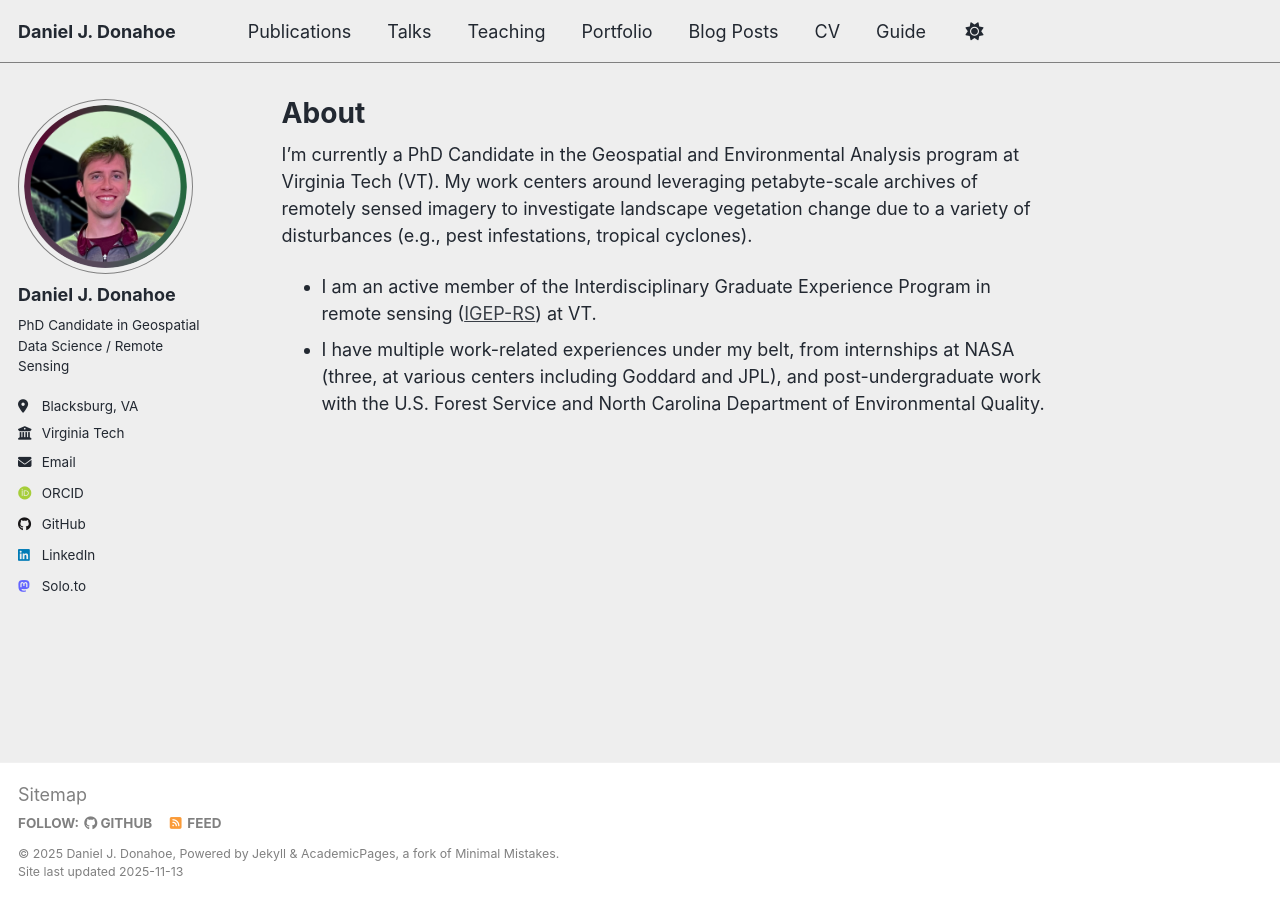
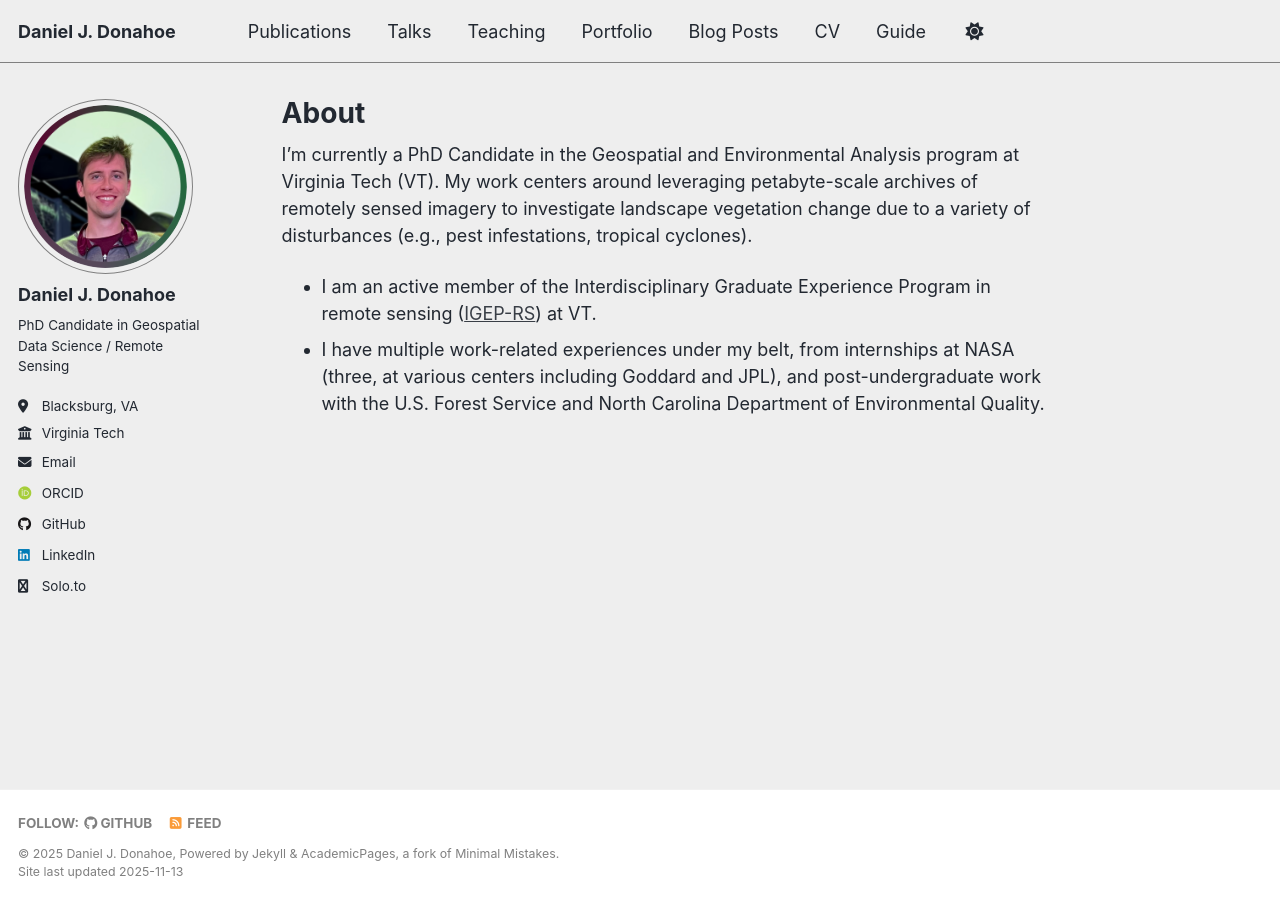
Before and after one commit to outdoorCoding/outdoorCoding.github.io, a Jekyll site: the page built from _pages/about.md, in a window 1280 px wide. Built offline with Jekyll 4.4.1, drawn with Linux system fonts in a browser that asks for light colours; some web fonts are replaced; a script that is not in the unit is left out.

Commit message:
testing additional solo.to link formatting. removed sitemap in footer.

```diff
--- a/_includes/author-profile.html
+++ b/_includes/author-profile.html
@@ -133,7 +133,7 @@
         <li><a href="https://www.pinterest.com/{{ author.pinterest }}"><i class="fab fa-fw fa-pinterest icon-pad-right" aria-hidden="true"></i>Pinterest</a></li>
       {% endif %}
       {% if author.solo %}
-        <li><a href="{{ author.solo }}"><i class="fab fa-fw fa-mastodon icon-pad-right" aria-hidden="true"></i>Solo.to</a></li>
+        <li><a href="{{ author.solo }}"><i class="fab fa-fw fa-circle-user icon-pad-right" aria-hidden="true"></i>Solo.to</a></li>
       {% endif %}
       {% if author.soundcloud %}
         <li><a href="https://soundcloud.com/{{ author.soundcloud }}"><i class="fab fa-fw fa-soundcloud icon-pad-right" aria-hidden="true"></i>Soundcloud</a></li>
--- a/_includes/footer/custom.html
+++ b/_includes/footer/custom.html
@@ -1,6 +1,4 @@
 <!-- start custom footer snippets -->
-
-<a href="/sitemap/">Sitemap</a>
 
 <!-- Support for MatJax -->
 <script defer src="https://cdnjs.cloudflare.com/polyfill/v3/polyfill.min.js?features=es6"></script>
```
